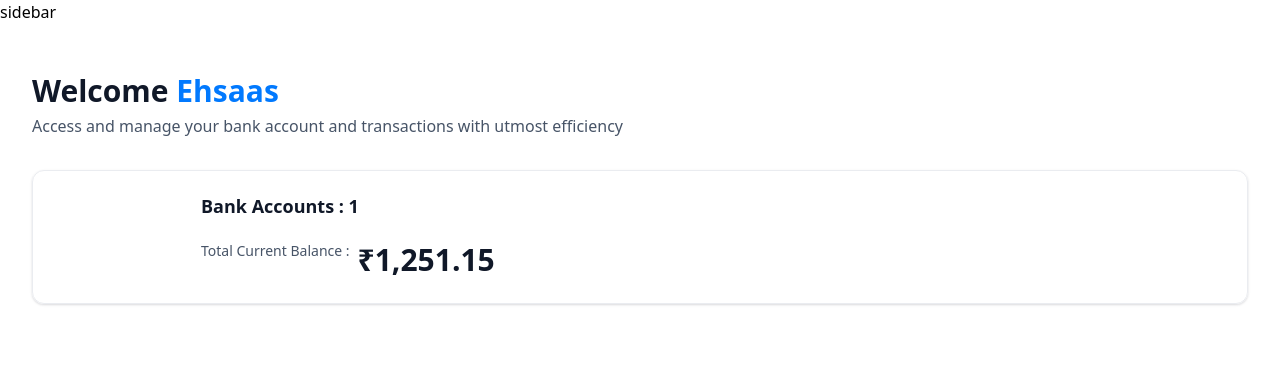
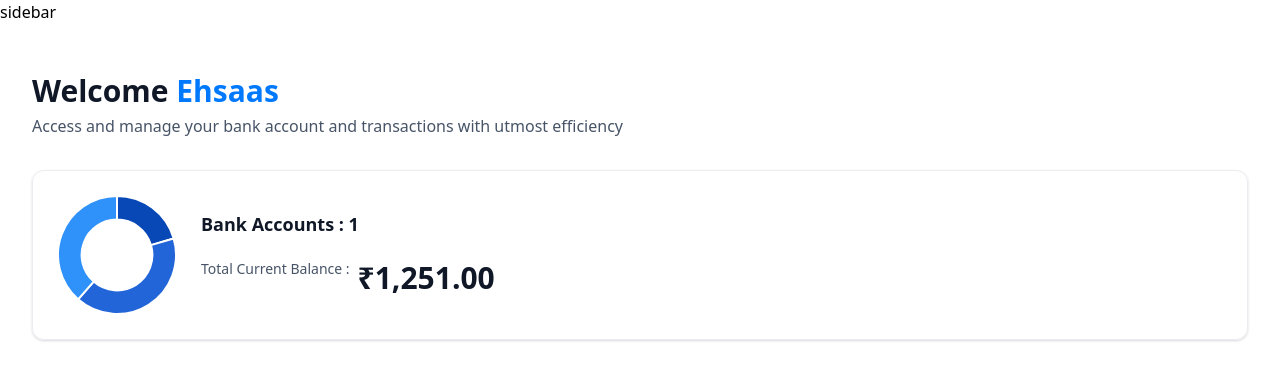
Before and after one commit to EhsaasChaudhary/banks_my, a Next.js app: page / in a window 1280 px wide. Shown: the top 380 px of the page. Built offline with nearby package versions, Linux system fonts and the light colour scheme.

Commit message:
added chart

```diff
--- a/app/(root)/page.tsx
+++ b/app/(root)/page.tsx
@@ -1,5 +1,5 @@
+import HeaderBox from "@/components/ui/HeaderBox";
 import TotalBalanceBox from "@/components/ui/TotalBalanceBox";
-import HeaderBox from "@/components/ui/headerBox";
 
 const Home = () => {
   const loggedin = { firstname: "Ehsaas" };
@@ -18,7 +18,7 @@
         <TotalBalanceBox
         account={[]}
         totalBanks={1}
-        totalCurrentBalance={1251.15}
+        totalCurrentBalance={1251.35}
         />
       </div>
     </section>
--- /dev/null
+++ b/components/ui/AnimatedCounter.tsx
@@ -0,0 +1,15 @@
+'use client'
+import CountUp from "react-countup";
+import { formatAmount } from "@/lib/utils";
+
+const AnimatedCounter = ({ amount }: { amount: number }) => {
+  return (
+    <CountUp
+      end={amount}
+      duration={2}
+      formattingFn={(value) => formatAmount(value)}
+    />
+  );
+};
+
+export default AnimatedCounter;
--- /dev/null
+++ b/components/ui/DoughnutChart.tsx
@@ -0,0 +1,28 @@
+"use client";
+import { Doughnut } from "react-chartjs-2";
+import { Chart as ChartJS, ArcElement, Tooltip, Legend } from "chart.js";
+
+ChartJS.register(ArcElement, Tooltip, Legend);
+
+const DoughnutChart = ({ accounts }: DoughnutChartProps) => {
+  const data = {
+    datasets: [
+      {
+        label: "Banks",
+        data: [1250, 2500, 2352],
+        backgroundColor: ["#0747b6", "#2265d8", "#2f91fa"],
+      },
+    ],
+    labels: ["Bank 1", "Bank 3", "Bank 3"],
+  };
+  return <Doughnut data={data}
+  options={{cutout:'60%',
+    plugins:{
+        legend:{
+            display:false
+        }
+    }
+  }}/>;
+};
+
+export default DoughnutChart;
--- a/components/ui/TotalBalanceBox.tsx
+++ b/components/ui/TotalBalanceBox.tsx
@@ -1,5 +1,6 @@
-import { formatAmount } from "@/lib/utils";
-import React from "react";
+
+import AnimatedCounter from "./AnimatedCounter";
+import DoughnutChart from "./DoughnutChart";
 
 const TotalBalanceBox = ({
   accounts = [],
@@ -8,16 +9,19 @@
 }: TotlaBalanceBoxProps) => {
   return (
     <section className="total-balance">
-      <div className="total-balance-chart">{/* dounut chart here */}</div>
+      <div className="total-balance-chart">
+        <DoughnutChart accounts={accounts}/>
+        </div>
       <div className="flex flex-col gap-6">
         <h2 className="header-2">Bank Accounts : {totalBanks}</h2>
         <div className="flex flec-col gap-2">
              <p className="total-balance-label">
                 Total Current Balance :
              </p>
-             <p className="total-balance-amount flex-center gap-2">
-                {formatAmount(totalCurrentBalance)}
-             </p>
+
+             <div className="total-balance-amount flex-center gap-2">
+              <AnimatedCounter amount = {totalCurrentBalance}/>
+             </div>
         </div>
       </div>
     </section>
--- a/package.json
+++ b/package.json
@@ -10,12 +10,15 @@
   },
   "dependencies": {
     "@radix-ui/react-slot": "^1.1.0",
+    "chart.js": "^4.4.3",
     "class-variance-authority": "^0.7.0",
     "clsx": "^2.1.1",
     "lucide-react": "^0.396.0",
     "next": "14.2.4",
     "query-string": "^9.0.0",
     "react": "^18",
+    "react-chartjs-2": "^5.2.0",
+    "react-countup": "^6.5.3",
     "react-dom": "^18",
     "tailwind-merge": "^2.3.0",
     "tailwindcss-animate": "^1.0.7"
```
Also changed, not shown: 1 other file (tests, documents, lock files or other folders).
